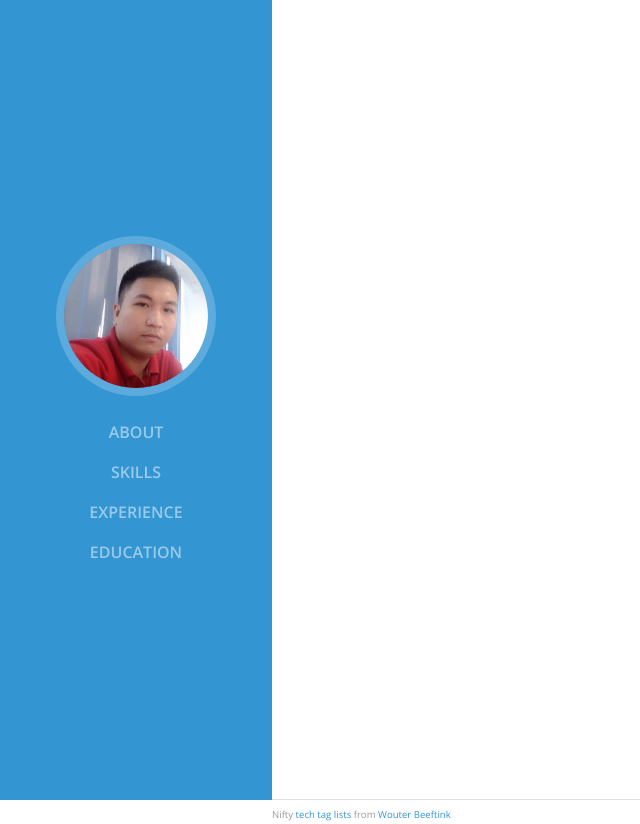
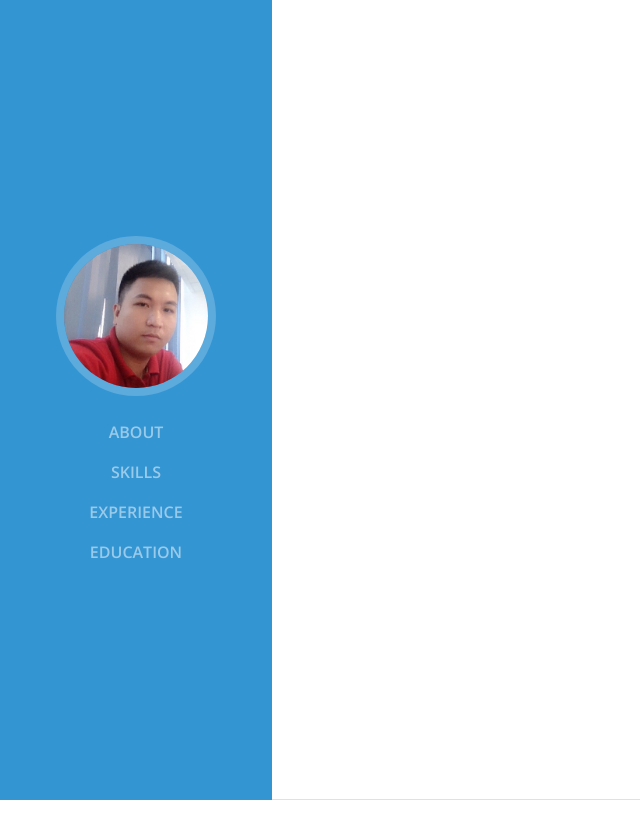
Before and after one commit to xuanhoapro/hoanguyen.github.io, a plain HTML site: page categories/index.html in a window 1280 px wide. Shown: the whole page, without its empty margins (0-640 px from the left). After the commit the page ends 800 px from the top, so only its background shows below. Drawn offline with nearby package versions, Linux system fonts and the light colour scheme; a web font is replaced by a local one.

Commit message:
rebuilding site Tue Apr  3 16:05:32 +07 2018

```diff
--- a/categories/index.html
+++ b/categories/index.html
@@ -75,8 +75,6 @@
   </section>
 
 
-    <span style="color: #999999; font-size: 60%;">Nifty <a href="https://codepen.io/wbeeftink/pen/dIaDH">tech tag lists</a> from <a class="pen-owner-link" href="https://codepen.io/wbeeftink">Wouter Beeftink</a> </span>
-
   </div>
 
   <script src="https://cdnjs.cloudflare.com/ajax/libs/jquery/3.3.1/jquery.min.js"></script>
```
Also changed, not shown: index.html (+0 -2 lines), tags/index.html (+0 -2 lines).
